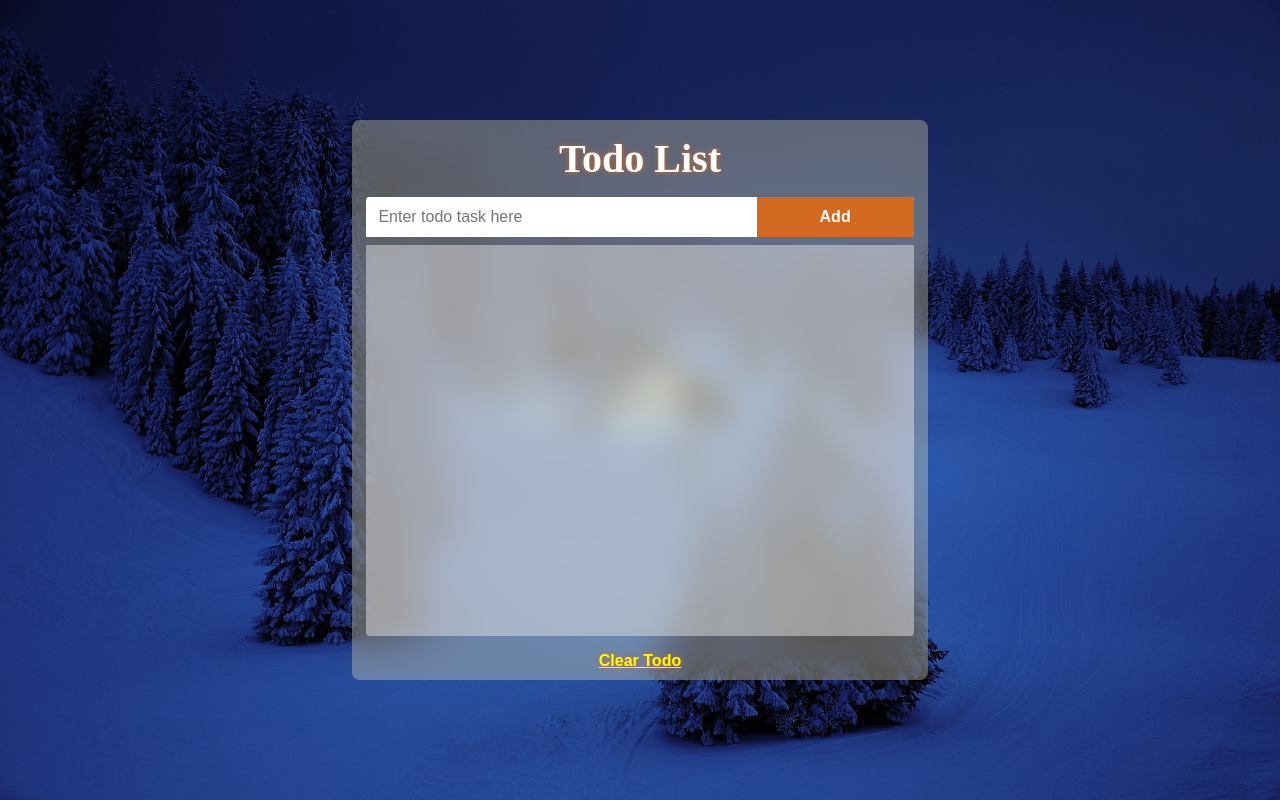
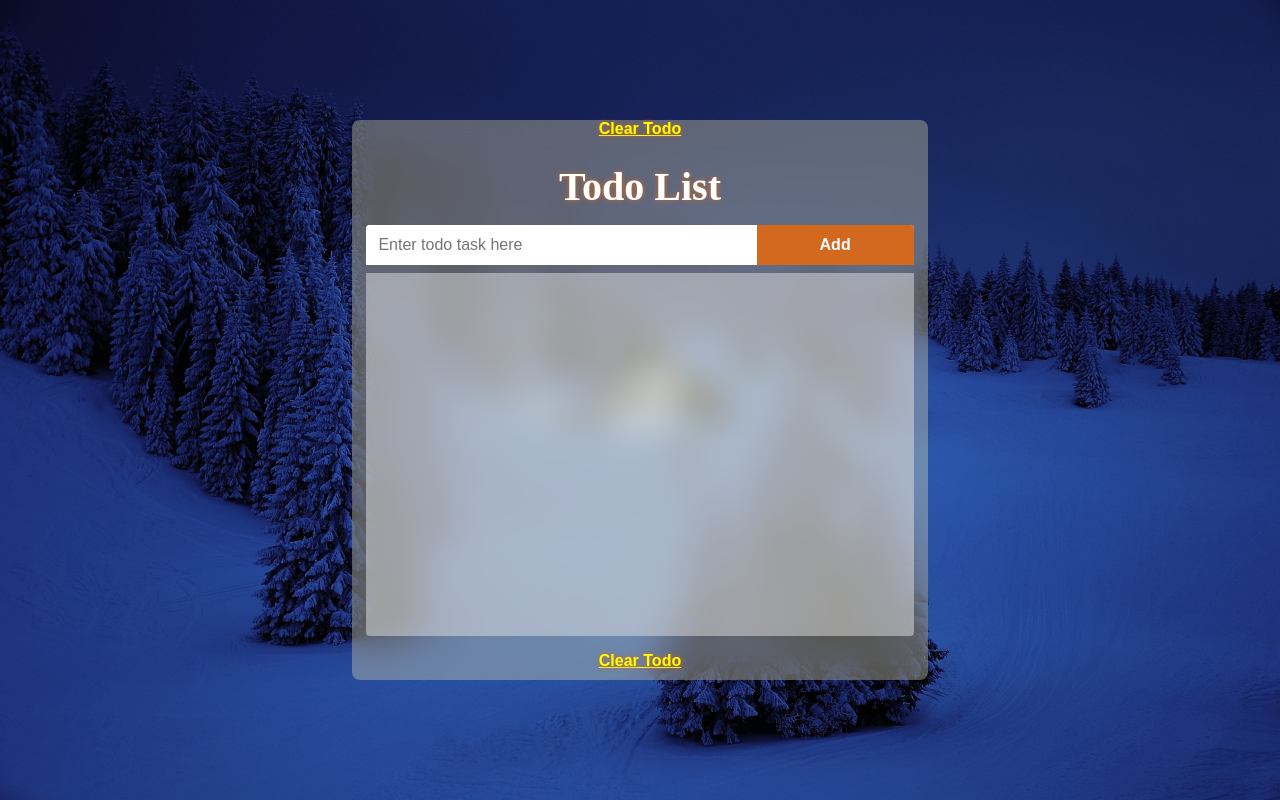
Before and after one commit to Abhishek332/todo-tracker, a website built with webpack: page index.html in a window 1280 px wide. Built offline with nearby package versions, Linux system fonts and the light colour scheme.

Commit message:
addressing comments

```diff
--- a/index.html
+++ b/index.html
@@ -14,6 +14,8 @@
 		></script>
 	</head>
 	<body>
-		<div class="container" />
+		<div class="container">
+			<button id="clear-todo">Clear Todo</button>
+		</div>
 	</body>
 </html>
```
